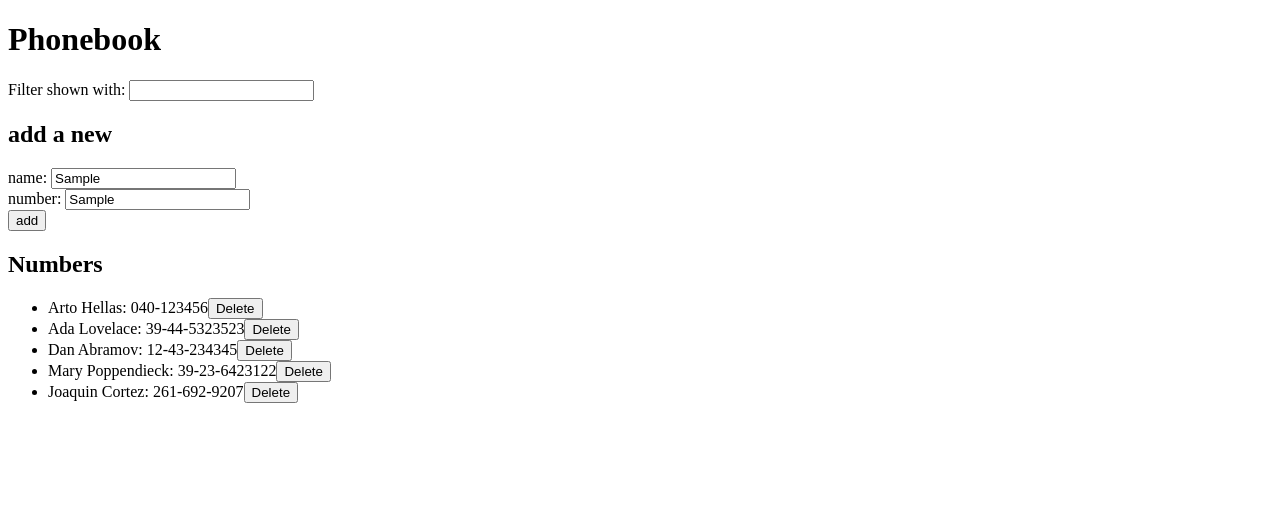
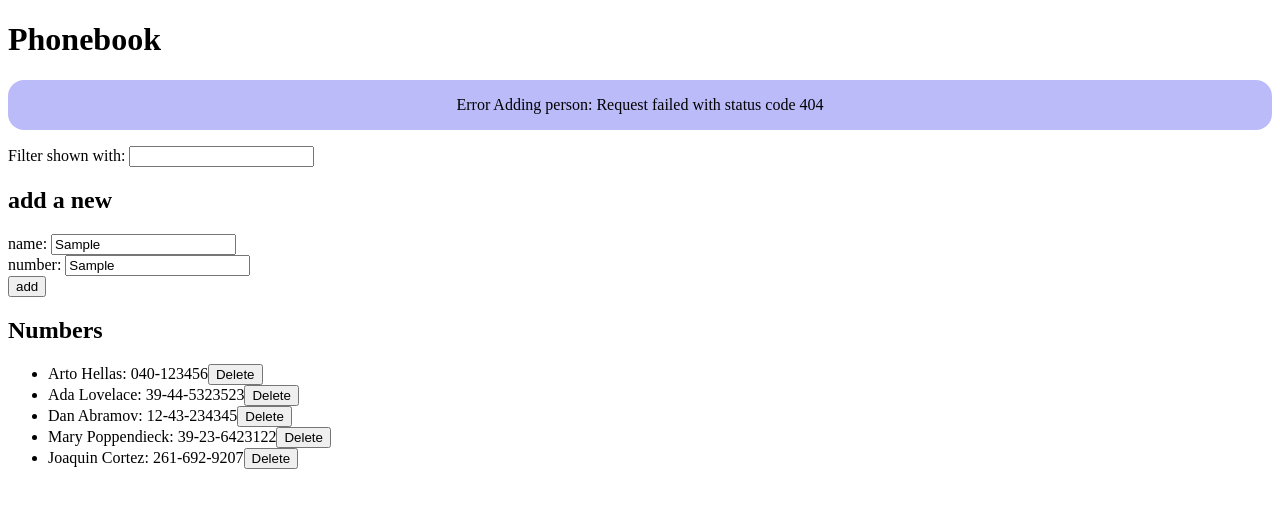
Before and after one commit to JoaquinCortezHub/FullStackOpen, a React app in the folder part2/phonebook/: page / in a window 1280 px wide. Both pictures are taken after typing "Sample", "Sample" into the empty fields and a click on the button "add". Shown: the top 508 px of the page. Built offline with nearby package versions, Linux system fonts and the light colour scheme; no server answers; data requests are answered from the project's data file; the HTML template or start-up script is replaced by a standard one.

Commit message:
Exercise 2.16

```diff
--- a/part2/phonebook/src/App.jsx
+++ b/part2/phonebook/src/App.jsx
@@ -1,6 +1,7 @@
 import { useEffect, useState } from 'react'
 import axios from 'axios';
 import personsService from './services/persons'
+import Notification from './Notification';
 
 const Filter = ({filter, handleFilterChange}) => (
   <div>
@@ -46,6 +47,7 @@ const App = () => {;
   const [newName, setNewName] = useState('');
   const [newPhone, setNewPhone] = useState('');
   const [filter, setFilter] = useState('');
+  const [notification, setNotification] = useState(null);
 
   useEffect(() => {
     personsService
@@ -60,7 +62,10 @@ const App = () => {;
     event.preventDefault();
 
     if (persons.some(person => person.name === newName)) { //* <-- 'some' returns TRUE if at least one of the values exists in the array
-      alert(`${newName} is already added to the list`)
+      setNotification(`${newName} is already in the list.`);
+      setTimeout(() => {
+        setNotification(null)
+      }, 5000);
     }
     else {
       const newPerson = {name: newName, number: newPhone}; //? <-- To include extra data within the same person, just add to the array
@@ -70,9 +75,16 @@ const App = () => {;
           setPersons([...persons, response.data]);
           setNewName('');
           setNewPhone('');
+          setNotification(`${newName} has been added to the list.`);
+          setTimeout(() => {
+            setNotification(null)
+          }, 5000);
         })
         .catch(error => {
-          alert("Error Adding Person", error);
+          setNotification(`Error Adding person: ${error.message}`);
+          setTimeout(() => {
+            setNotification(null)
+          }, 5000);
         });
     };
   };
@@ -97,9 +109,16 @@ const App = () => {;
       .remove(id)
       .then(deletedId => {
         setPersons(persons.filter(person => person.id !== deletedId)); //? <-- new persons array set to all the names except the one deleted
+        setNotification(`${personToDelete.name} has been deleted.`)
+        setTimeout(() => {
+          setNotification(null);
+        }, 5000);
       })
       .catch(error => {
-        alert("Error deleting person", error);
+        setNotification(`Failed to delete ${personToDelete}. Error: ${error.message}`)
+        setTimeout(() => {
+          setNotification(null);
+        }, 5000);
       })
     }
   };
@@ -107,6 +126,7 @@ const App = () => {;
   return (
     <div>
       <h1>Phonebook</h1>
+      <Notification message={notification} />
       <Filter filter={filter} handleFilterChange={handleFilterChange} />
       <h2>add a new</h2>
       <PersonForm
--- /dev/null
+++ b/part2/phonebook/src/Notification.jsx
@@ -0,0 +1,14 @@
+import React from "react";
+
+const Notification = ({message}) => {
+    if (message === null) {
+        return null;
+    };
+    return (
+        <div className="notification">
+            {message}
+        </div>
+    );
+};
+
+export default Notification;
--- /dev/null
+++ b/part2/phonebook/src/index.css
@@ -0,0 +1,8 @@
+.notification {
+    background-color: rgba(121, 121, 245, 0.507);
+    color: black;
+    padding: 1rem;
+    border-radius: 1rem;
+    margin-bottom: 1rem;
+    text-align: center;
+}
--- a/part2/phonebook/src/main.jsx
+++ b/part2/phonebook/src/main.jsx
@@ -1,7 +1,7 @@
 import React from 'react'
 import ReactDOM from 'react-dom/client'
 import App from './App.jsx'
-
+import './index.css'
 
 
 ReactDOM.createRoot(document.getElementById('root')).render(
```
